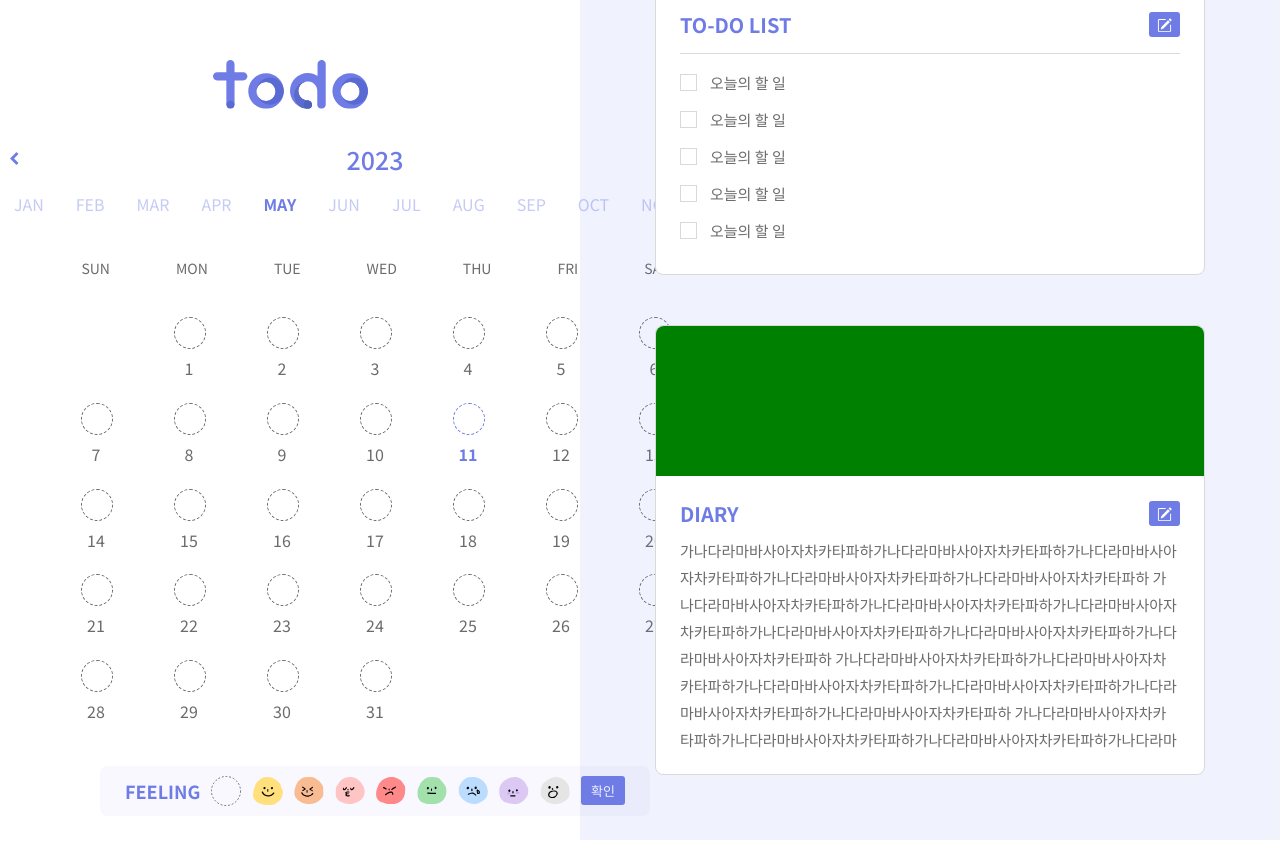
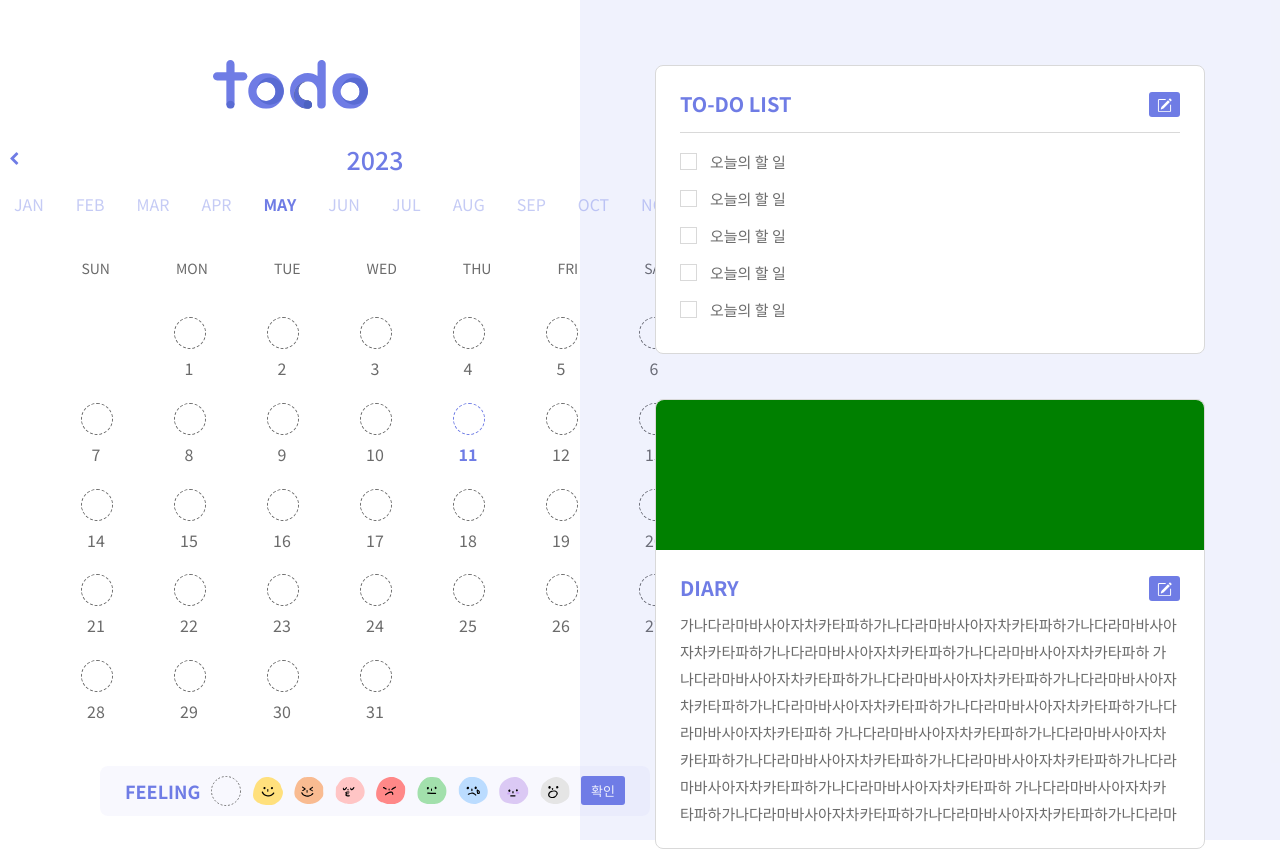
Before and after one commit to 2-hs2/todo, a Flask app: page / in a window 1280 px wide. Run offline with Flask 3, Linux system fonts and the light colour scheme; data that the repository does not hold is empty; some libraries are stand-ins or nearby versions.

Commit message:
UPDATE: 우측 magin 수정

```diff
--- a/static/css/main.css
+++ b/static/css/main.css
@@ -191,13 +191,12 @@ body {
   display: flex;
   flex-direction: column;
   align-items: center;
-  justify-content: center;
   width: 700px;
   height: 100vh;
   background-color: rgba(111, 125, 229, .1);
-  gap: 50px;
 }
 .box-wrapper {
+  margin-top: 45px;
   box-sizing: border-box;
   width: 550px;
   height: 289px;
```
